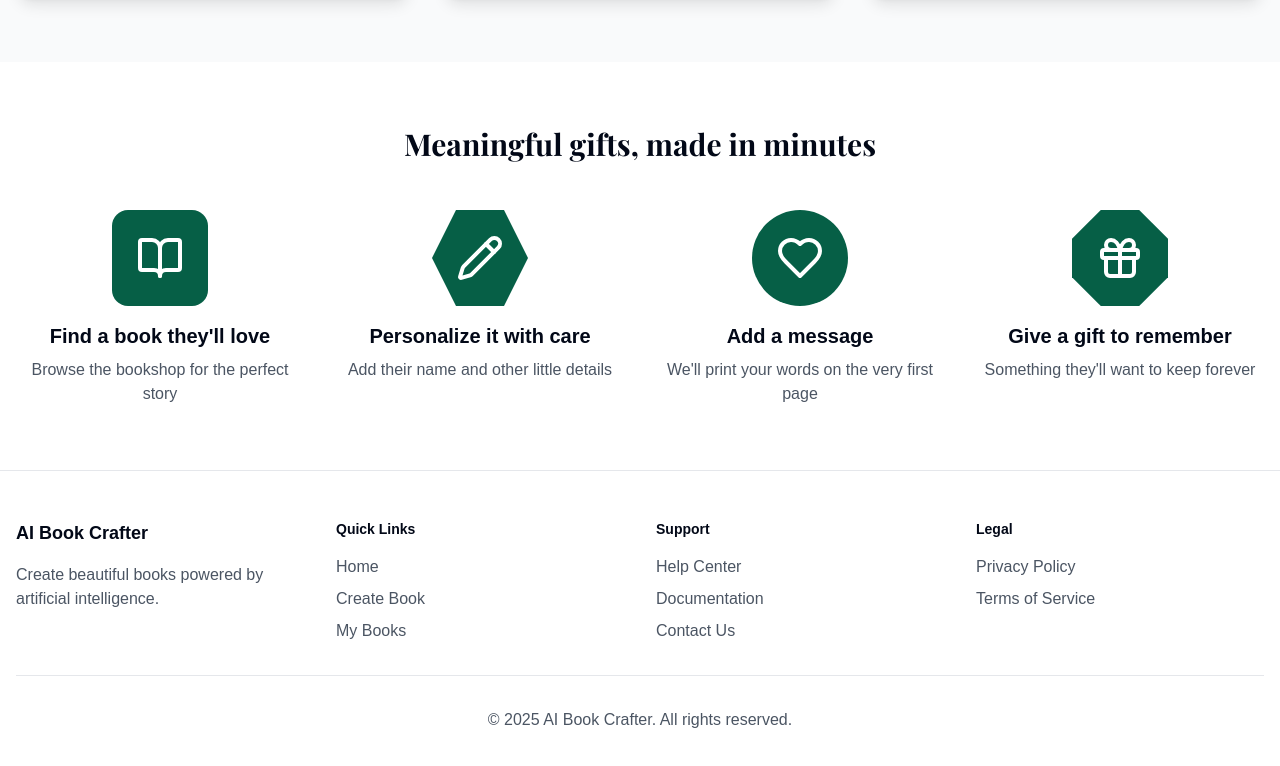
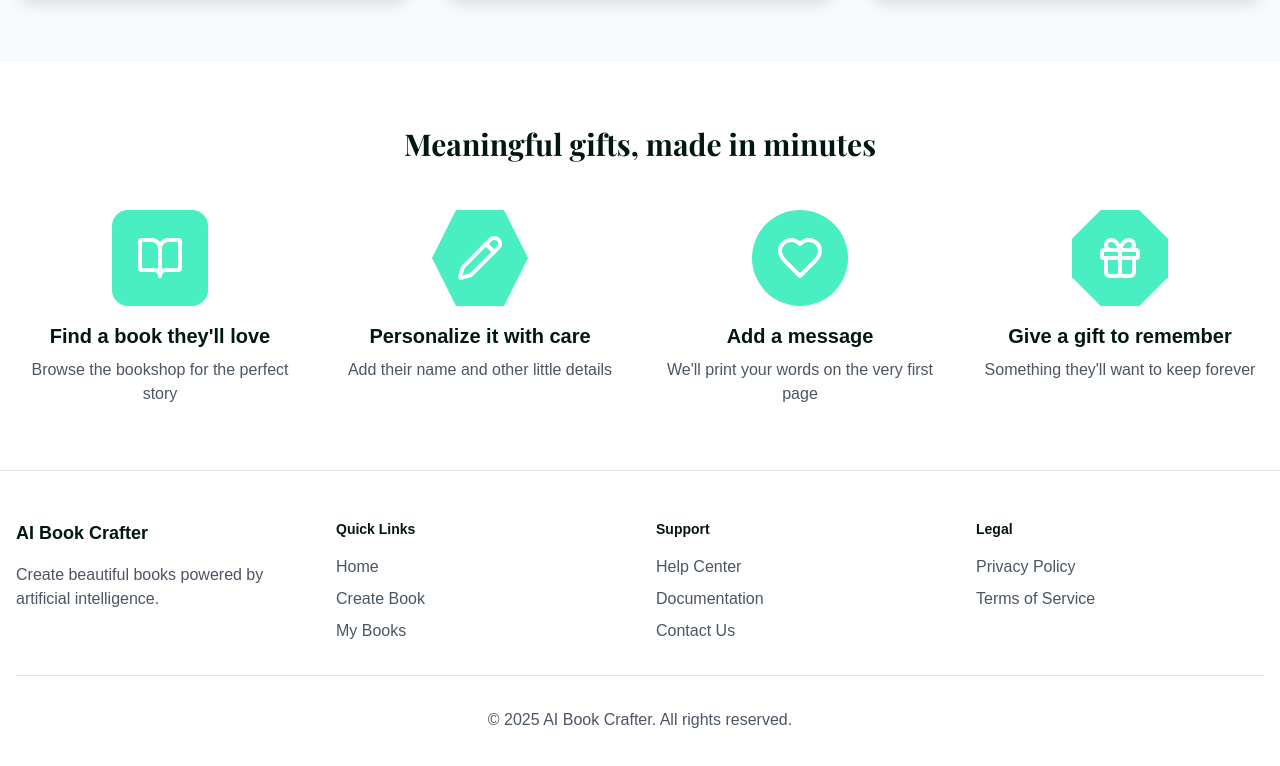
Before and after one commit to KyleZhang07/wishiyo, a React (Vite) app: page / in a window 1280 px wide. Shown: the part 1986-2752 px from the top of the page. Built offline with nearby package versions, Linux system fonts and the light colour scheme.

Commit message:
Update website theme
Update the website's color theme to #4debaf.  This change affects the entire website's styling.

```diff
--- a/src/index.css
+++ b/src/index.css
@@ -7,33 +7,33 @@
 
 @layer base {
   :root {
-    --background: 210 40% 98%;
-    --foreground: 222.2 84% 4.9%;
+    --background: 164 30% 98%;
+    --foreground: 164 84% 4.9%;
 
     --card: 0 0% 100%;
-    --card-foreground: 222.2 84% 4.9%;
+    --card-foreground: 164 84% 4.9%;
 
     --popover: 0 0% 100%;
-    --popover-foreground: 222.2 84% 4.9%;
+    --popover-foreground: 164 84% 4.9%;
 
-    --primary: 221 83% 53%;
-    --primary-foreground: 210 40% 98%;
+    --primary: 164 83% 61%;
+    --primary-foreground: 164 40% 98%;
 
-    --secondary: 210 40% 96.1%;
-    --secondary-foreground: 222.2 47.4% 11.2%;
+    --secondary: 164 40% 96.1%;
+    --secondary-foreground: 164 47.4% 11.2%;
 
-    --muted: 210 40% 96.1%;
-    --muted-foreground: 215.4 16.3% 46.9%;
+    --muted: 164 40% 96.1%;
+    --muted-foreground: 164 16.3% 46.9%;
 
-    --accent: 210 40% 96.1%;
-    --accent-foreground: 222.2 47.4% 11.2%;
+    --accent: 164 40% 96.1%;
+    --accent-foreground: 164 47.4% 11.2%;
 
     --destructive: 0 84.2% 60.2%;
-    --destructive-foreground: 210 40% 98%;
+    --destructive-foreground: 164 40% 98%;
 
-    --border: 214.3 31.8% 91.4%;
-    --input: 214.3 31.8% 91.4%;
-    --ring: 221 83% 53%;
+    --border: 164 31.8% 91.4%;
+    --input: 164 31.8% 91.4%;
+    --ring: 164 83% 61%;
 
     --radius: 0.75rem;
   }
--- a/src/pages/Home.tsx
+++ b/src/pages/Home.tsx
@@ -1,5 +1,6 @@
+
 import { Link } from 'react-router-dom';
-import { ArrowRight, Book, Wand2, Settings, BookOpen, Pencil, Heart, Gift } from 'lucide-react';
+import { ArrowRight, Book, BookOpen, Pencil, Heart, Gift } from 'lucide-react';
 
 const Home = () => {
   return (
@@ -127,7 +128,7 @@ const Home = () => {
           </h2>
           <div className="grid grid-cols-1 md:grid-cols-4 gap-8">
             <div className="text-center">
-              <div className="w-24 h-24 bg-emerald-800 rounded-2xl flex items-center justify-center mx-auto mb-4">
+              <div className="w-24 h-24 bg-primary rounded-2xl flex items-center justify-center mx-auto mb-4">
                 <BookOpen className="w-12 h-12 text-white" />
               </div>
               <h3 className="text-xl font-semibold mb-2">Find a book they'll love</h3>
@@ -137,7 +138,7 @@ const Home = () => {
             </div>
 
             <div className="text-center">
-              <div className="w-24 h-24 bg-emerald-800 clip-hexagon flex items-center justify-center mx-auto mb-4">
+              <div className="w-24 h-24 bg-primary clip-hexagon flex items-center justify-center mx-auto mb-4">
                 <Pencil className="w-12 h-12 text-white" />
               </div>
               <h3 className="text-xl font-semibold mb-2">Personalize it with care</h3>
@@ -147,7 +148,7 @@ const Home = () => {
             </div>
 
             <div className="text-center">
-              <div className="w-24 h-24 bg-emerald-800 rounded-full flex items-center justify-center mx-auto mb-4">
+              <div className="w-24 h-24 bg-primary rounded-full flex items-center justify-center mx-auto mb-4">
                 <Heart className="w-12 h-12 text-white" />
               </div>
               <h3 className="text-xl font-semibold mb-2">Add a message</h3>
@@ -157,7 +158,7 @@ const Home = () => {
             </div>
 
             <div className="text-center">
-              <div className="w-24 h-24 bg-emerald-800 clip-gift flex items-center justify-center mx-auto mb-4">
+              <div className="w-24 h-24 bg-primary clip-gift flex items-center justify-center mx-auto mb-4">
                 <Gift className="w-12 h-12 text-white" />
               </div>
               <h3 className="text-xl font-semibold mb-2">Give a gift to remember</h3>
```
